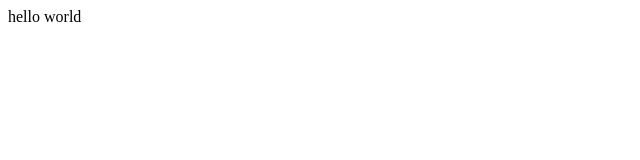
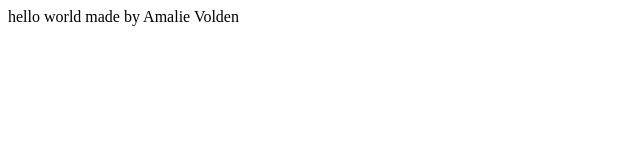
Before and after one commit to AmalieKoder/Prosjeckt, a plain HTML site: page index.html in a window 1280 px wide. Shown: the whole page, without its empty margins (0-640 px from the left). Drawn offline with Linux system fonts and the light colour scheme.

Commit message:
add fontage

```diff
--- a/index.html
+++ b/index.html
@@ -7,5 +7,7 @@
 </head>
 <body>
     hello world
+
+    made by Amalie Volden
 </body>
 </html>
```
